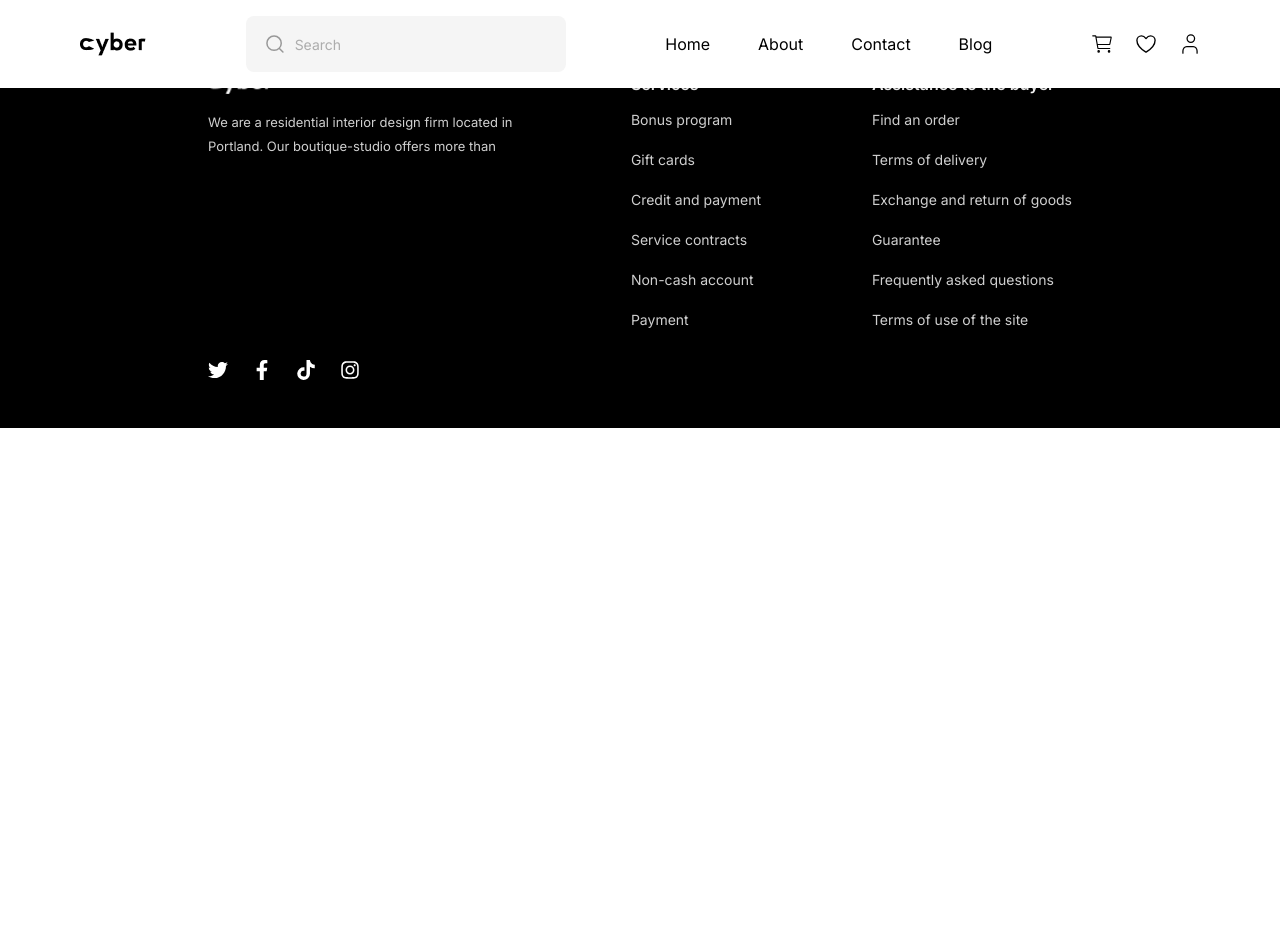
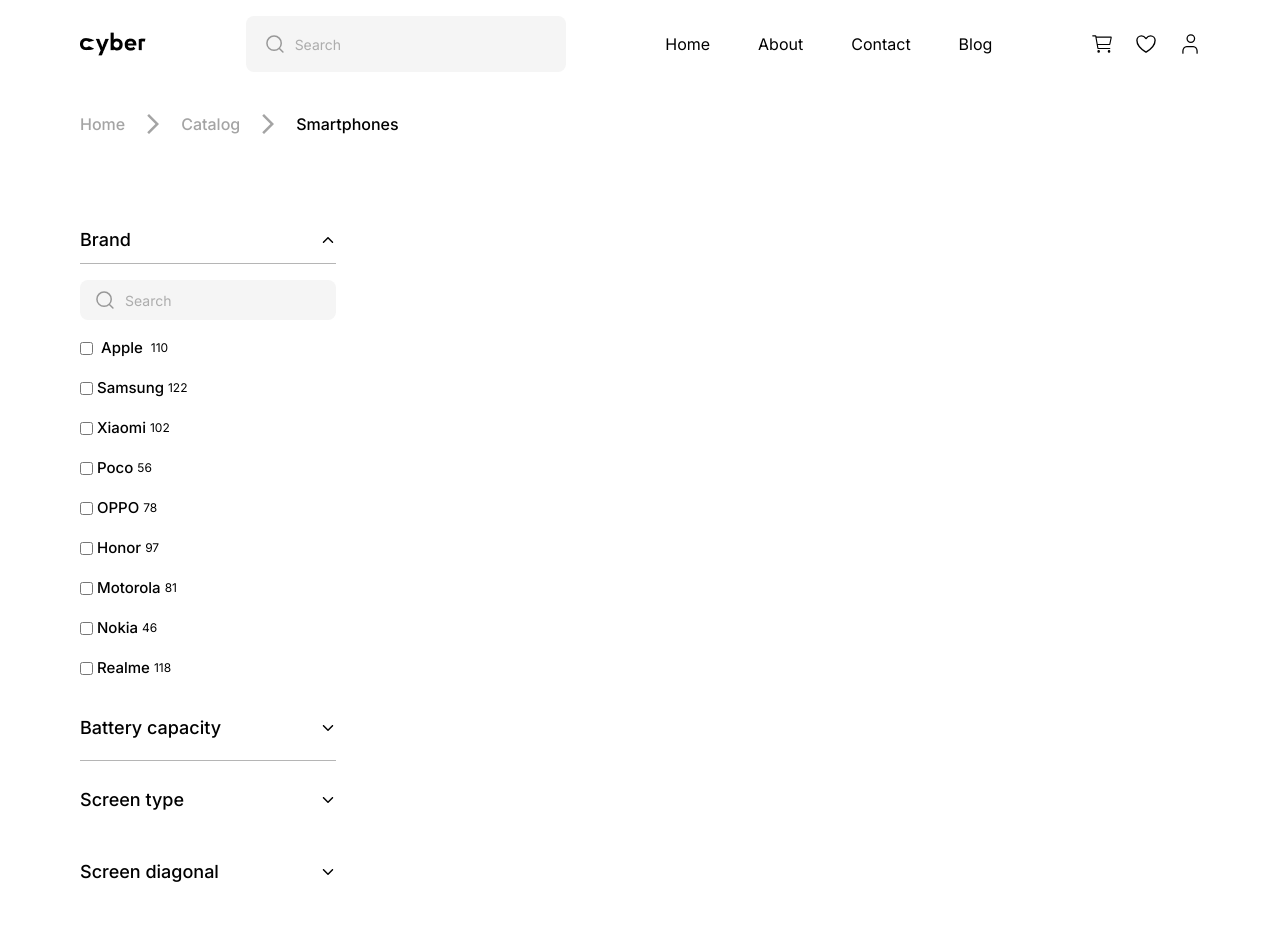
Before and after one commit to Ellham-dev/estore-react, a React (Vite) app: page /shop in a window 1280 px wide. Shown: the top 934 px of the page. Before the commit the page ends 800 px from the top, so only its background shows below. Built offline with nearby package versions, Linux system fonts and the light colour scheme.

Commit message:
filter  shop

```diff
--- a/src/components/Header.jsx
+++ b/src/components/Header.jsx
@@ -9,7 +9,7 @@ import { Link, NavLink } from "react-router"
 const Header = () => {
   return (
     <>
-      <header id="header" className="shadow-md fixed top-0 z-10 w-full bg-white">
+      <header id="header" className=" bg-white">
         <div className="max-w-[1120px] mx-auto flex items-center  justify-between h-[88px] gap-x-14">
           {/* logo */}
           <div className="logo">
--- a/src/pages/Shop.jsx
+++ b/src/pages/Shop.jsx
@@ -1,19 +1,110 @@
-import {MdArrowForwardIos} from "react-icons/md";
+import { MdArrowForwardIos } from "react-icons/md";
+import { IoIosArrowDown, IoIosArrowUp} from "react-icons/io";
+import Search from "/Search.svg"
 
 const Shop = () => {
     return (
         <>
             <header>
+                <div className="max-w-[1120px] m-auto">
                     <div className="">
                     <div className="">
-                <div className="">
-                    <ul className="flex items-center gap-x-4 text-[16px] font-medium leading-4 text-[#A4A4A4]">
+                        <div className="h-[104px] mt-6">
+                            <ul className="flex items-center gap-x-4 text-[16px] font-medium leading-4 text-[#A4A4A4] ">
                                 <li>Home</li>
-                        <MdArrowForwardIos size={24}/>
+                                <MdArrowForwardIos size={24} />
                                 <li>Catalog</li>
-                        <MdArrowForwardIos size={24}/>
+                                <MdArrowForwardIos size={24} />
                                 <li className="text-black">Smartphones</li>
                             </ul>
+                        </div>
+                        <div className="">
+                            <div className="w-[256px]">
+                                <div className="flex items-center justify-between mb-4 h-[48px] border-b-[0.5px] border-[#B5B5B5] w-full py-3">
+                                    <h6 className="font-medium text-[18px] leading-6 tracking-[3%]">Brand</h6>
+                                    <IoIosArrowUp />
+                                </div>
+                                <div className="mb-4">
+                                    <div className="flex items-center bg-[#F5F5F5] px-3 gap-x-2 rounded-lg h-10 w-full">
+                                        <img src={Search} alt="search" />
+                                        <input className="w-full h-full outline-none text-[#656565] text-sm leading-4" type="text" placeholder="Search" />
+                                    </div>
+                                    <div className="flex items-center gap-x-2 mt-4 mb-2">
+                                        <input type="checkbox" />
+                                        <h6 className="font-medium text-[15px] leading-6">Apple</h6>
+                                        <p className="text-[12px] leading-6">110</p>
+                                    </div>
+                                    <div className="flex items-center gap-x-1 mt-4 mb-2">
+                                        <input type="checkbox" />
+                                        <h6 className="font-medium text-[15px] leading-6">Samsung</h6>
+                                        <p className="text-[12px] leading-6">122</p>
+                                    </div>
+                                    <div className="flex items-center gap-x-1 mt-4 mb-2">
+                                        <input type="checkbox" />
+                                        <h6 className="font-medium text-[15px] leading-6">Xiaomi</h6>
+                                        <p className="text-[12px] leading-6">102</p>
+                                    </div>
+                                    <div className="flex items-center gap-x-1 mt-4 mb-2">
+                                        <input type="checkbox" />
+                                        <h6 className="font-medium text-[15px] leading-6">Poco</h6>
+                                        <p className="text-[12px] leading-6">56</p>
+                                    </div>
+                                    <div className="flex items-center gap-x-1 mt-4 mb-2">
+                                        <input type="checkbox" />
+                                        <h6 className="font-medium text-[15px] leading-6">OPPO</h6>
+                                        <p className="text-[12px] leading-6">78</p>
+                                    </div>
+                                    <div className="flex items-center gap-x-1 mt-4 mb-2">
+                                        <input type="checkbox" />
+                                        <h6 className="font-medium text-[15px] leading-6">Honor</h6>
+                                        <p className="text-[12px] leading-6">97</p>
+                                    </div>
+                                    <div className="flex items-center gap-x-1 mt-4 mb-2">
+                                        <input type="checkbox" />
+                                        <h6 className="font-medium text-[15px] leading-6">Motorola</h6>
+                                        <p className="text-[12px] leading-6">81</p>
+                                    </div>
+                                    <div className="flex items-center gap-x-1 mt-4 mb-2">
+                                        <input type="checkbox" />
+                                        <h6 className="font-medium text-[15px] leading-6">Nokia</h6>
+                                        <p className="text-[12px] leading-6">46</p>
+                                    </div>
+                                    <div className="flex items-center gap-x-1 mt-4 mb-2">
+                                        <input type="checkbox" />
+                                        <h6 className="font-medium text-[15px] leading-6">Realme</h6>
+                                        <p className="text-[12px] leading-6">118</p>
+                                    </div>
+
+                                </div>
+                                <div className="">
+                                <div className="flex items-center justify-between mb-6 mt-6 h-[48px] w-full relative after:content-[''] after:absolute after:h-[0.5px] after:w-full after:bg-[#B5B5B5] after:left-0 after:-bottom-2">
+                                    <h6 className="font-medium text-[18px] leading-6 tracking-[3%] ">Battery capacity</h6>
+                                    <IoIosArrowDown />
+                                </div>
+                                <div className="flex items-center justify-between mb-6 mt-6 h-[48px]">
+                                    <h6 className="font-medium text-[18px] leading-6 tracking-[3%]">Screen type</h6>
+                                    <IoIosArrowDown />
+                                </div>
+                                <div className="flex items-center justify-between mb-6 mt-6 h-[48px]">
+                                    <h6 className="font-medium text-[18px] leading-6 tracking-[3%]">Screen diagonal</h6>
+                                    <IoIosArrowDown />
+                                </div>
+                                <div className="flex items-center justify-between mb-6 mt-6 h-[48px]">
+                                    <h6 className="font-medium text-[18px] leading-6 tracking-[3%]">Protection class</h6>
+                                    <IoIosArrowDown />
+                                </div>
+                                <div className="flex items-center justify-between mb-6 mt-6 h-[48px]">
+                                    <h6 className="font-medium text-[18px] leading-6 tracking-[3%]">Built-in memory</h6>
+                                    <IoIosArrowDown />
+                                </div>
+
+                                </div>
+                            </div>
+                        </div>
+                    </div>
+                    <div className="main">
+
+
                     </div>
                     </div>
                 </div>
```
Lines whose indentation alone changed are shown as unchanged.
